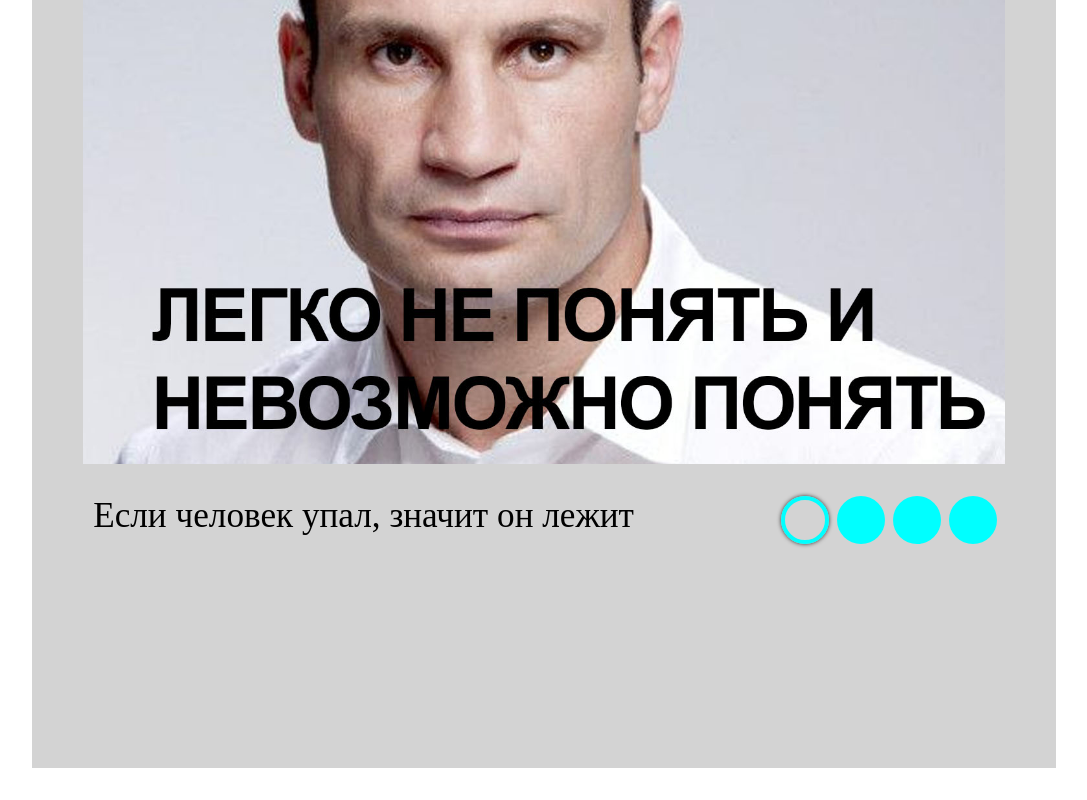
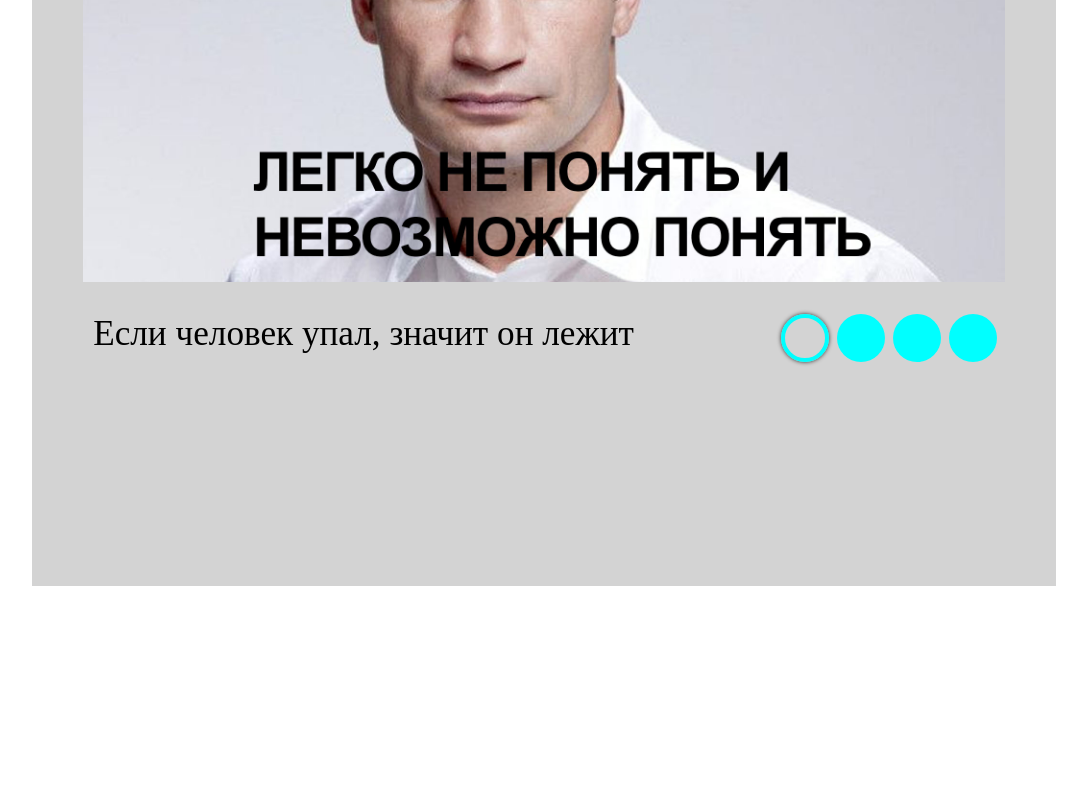
Before and after one commit to treyer/cssMemSlider, a plain HTML site: page cssMemSlider/index.html in a window 1280 px wide. Shown: the part 388-1188 px from the top of the page, without its empty margins (96-1183 px from the left). After the commit the page ends 1006 px from the top, so only its background shows below. Drawn offline with Linux system fonts and the light colour scheme.

Commit message:
fix: fix bug of sliders incorrect  (Sun, Oct 17, 2021 04:57:44 PM)

```diff
--- a/cssMemSlider/index.html
+++ b/cssMemSlider/index.html
@@ -28,12 +28,10 @@
         <div class="controls-and-text-wrapper">
 
             <div class="slider-text-wrapper">
-                <div class="slider-text-inner">
-                    <div class="slide-text text-1">Если человек упал, значит он лежит</div>
-                    <div class="slide-text text-2">Чем старше человек, тем больше ему лет</div>
-                    <div class="slide-text text-3">Мой брат Владимир - он мне как брат!</div>
-                    <div class="slide-text text-4">Поздравляю всех с Новым Годом! Желаю чтобы вы не знали горя, удачи, любви, счастья, и, особенно, здоровья!</div>
-                </div>
+                <div class="slide-text text-1">Если человек упал, значит он лежит</div>
+                <div class="slide-text text-2">Чем старше человек, тем больше ему лет</div>
+                <div class="slide-text text-3">Мой брат Владимир - он мне как брат!</div>
+                <div class="slide-text text-4">Поздравляю всех с Новым Годом! Желаю чтобы вы не знали горя, удачи, любви, счастья, и, особенно, здоровья!</div>
             </div>
 
             <div class="slider-controls">
--- a/cssMemSlider/styles.css
+++ b/cssMemSlider/styles.css
@@ -12,7 +12,7 @@
 
 .wrapper{
     width: 80vw;
-    max-width: 1440px;
+    max-width: 90rem;
     margin: 2rem auto;
     display: flex;
     flex-direction: column;
@@ -22,14 +22,12 @@
 .slider-wrapper{
     position: relative;
     width: 90%;
-    height: 700px;
     margin: 120px auto 0;
     overflow: hidden;
 }
 
 .slider-inner{
     width: 400%;
-    height: 700px;
     position: relative;
     left: 100%;
     background-repeat: no-repeat;
@@ -42,7 +40,6 @@
     position: relative;
     display: block;
     width: 25%;
-    height: 700px;
     object-fit: cover;
     background-repeat: no-repeat;
     background-size: 100% 700px;
```
